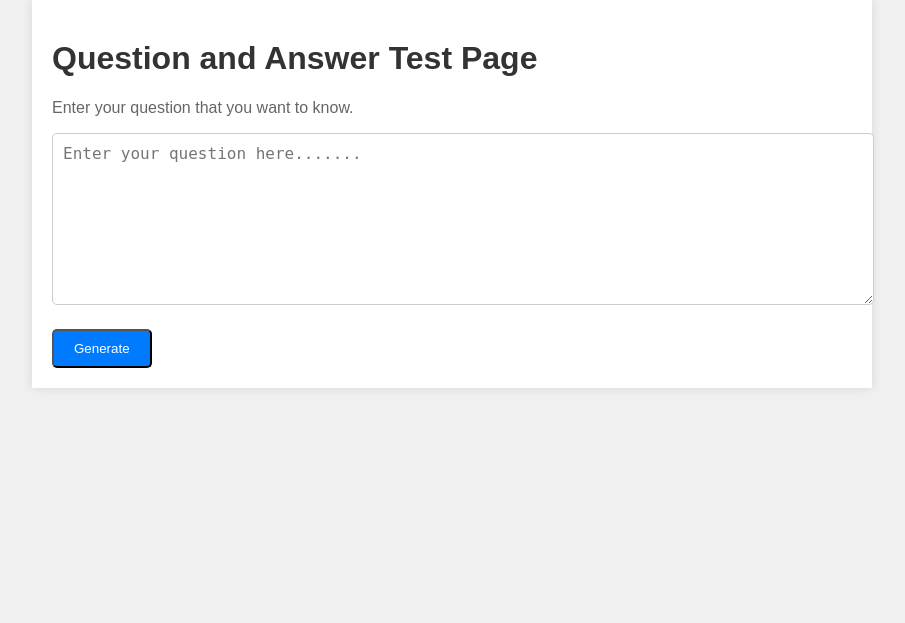
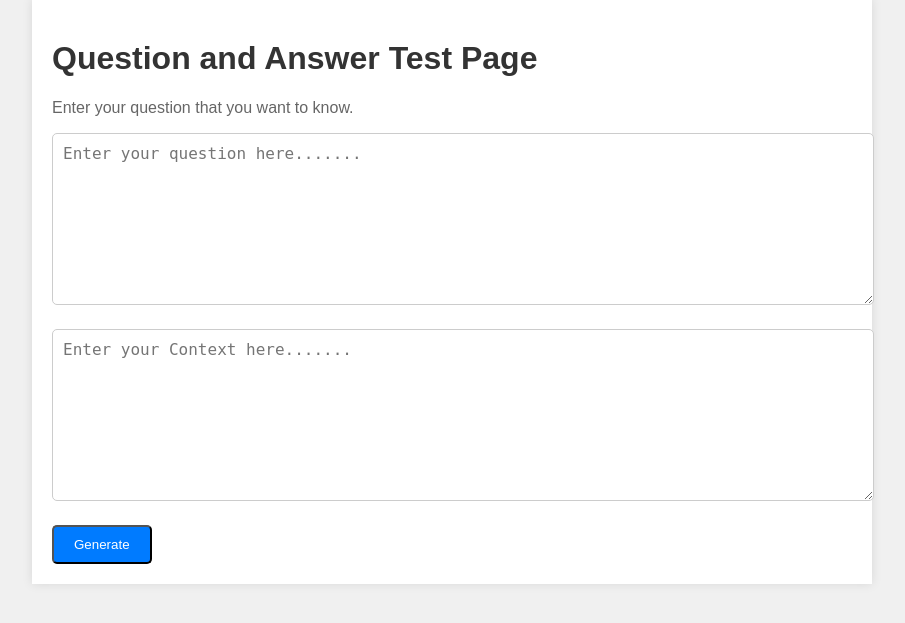
Before and after one commit to AungKhantKyaw2/django, a Django app: page / in a window 1280 px wide. Shown: the part 21-644 px from the top of the page, without its empty margins (188-1093 px from the left). Run offline with Django 5.2, Linux system fonts and the light colour scheme.

Commit message:
Update index.html

```diff
--- a/mysite/quest/templates/index.html
+++ b/mysite/quest/templates/index.html
@@ -63,6 +63,7 @@
         <form method="post" id="questionForm" action="">
             {% csrf_token %}
             <textarea name="input_text" id="inputText" placeholder="Enter your question here......."></textarea>
+            <textarea name="input_text" id="inputText" placeholder="Enter your Context here......."></textarea>
             <button type="submit" class="btn">Generate</button>
         </form>
         {% if quest_ans %}
```
